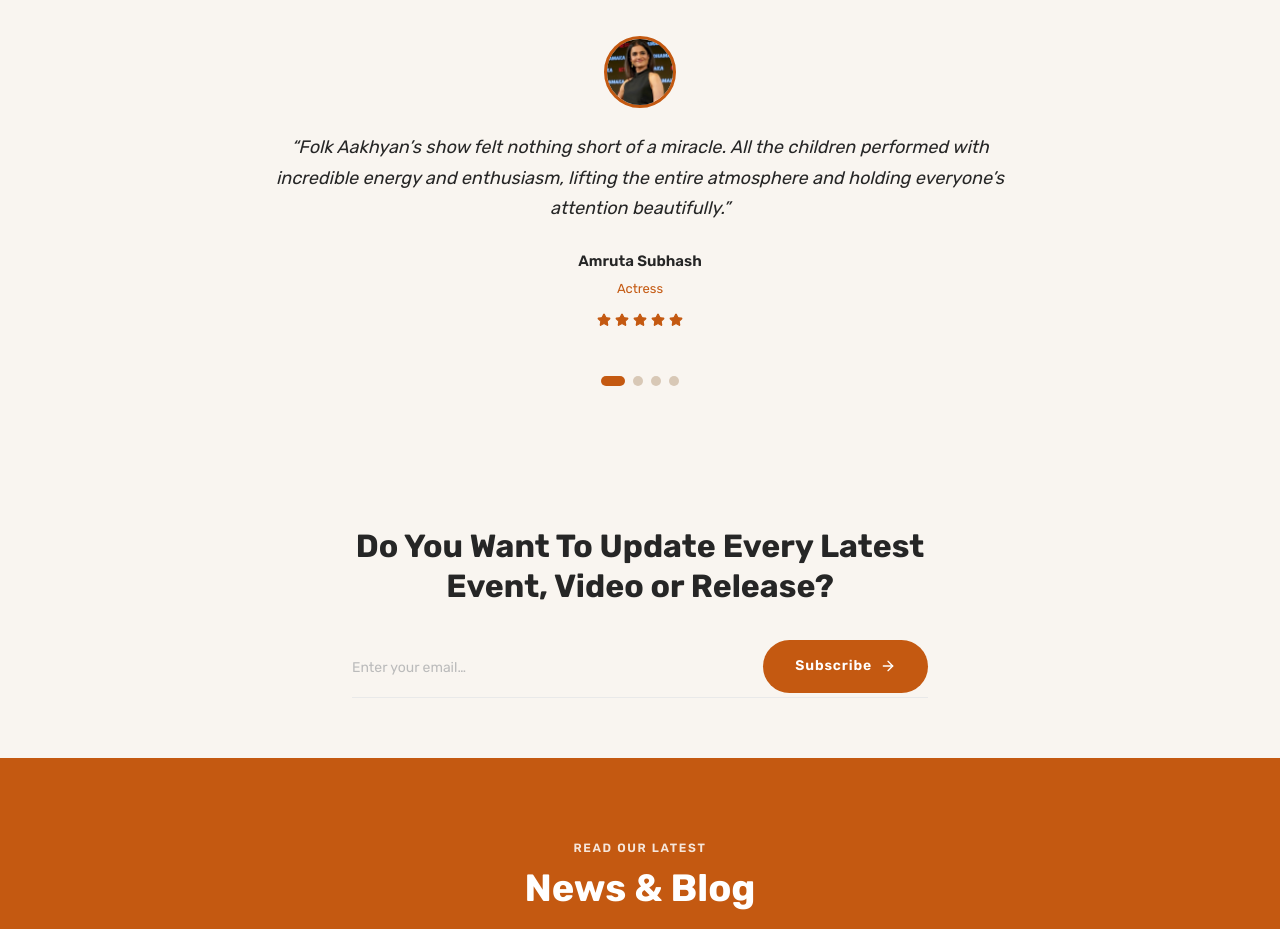
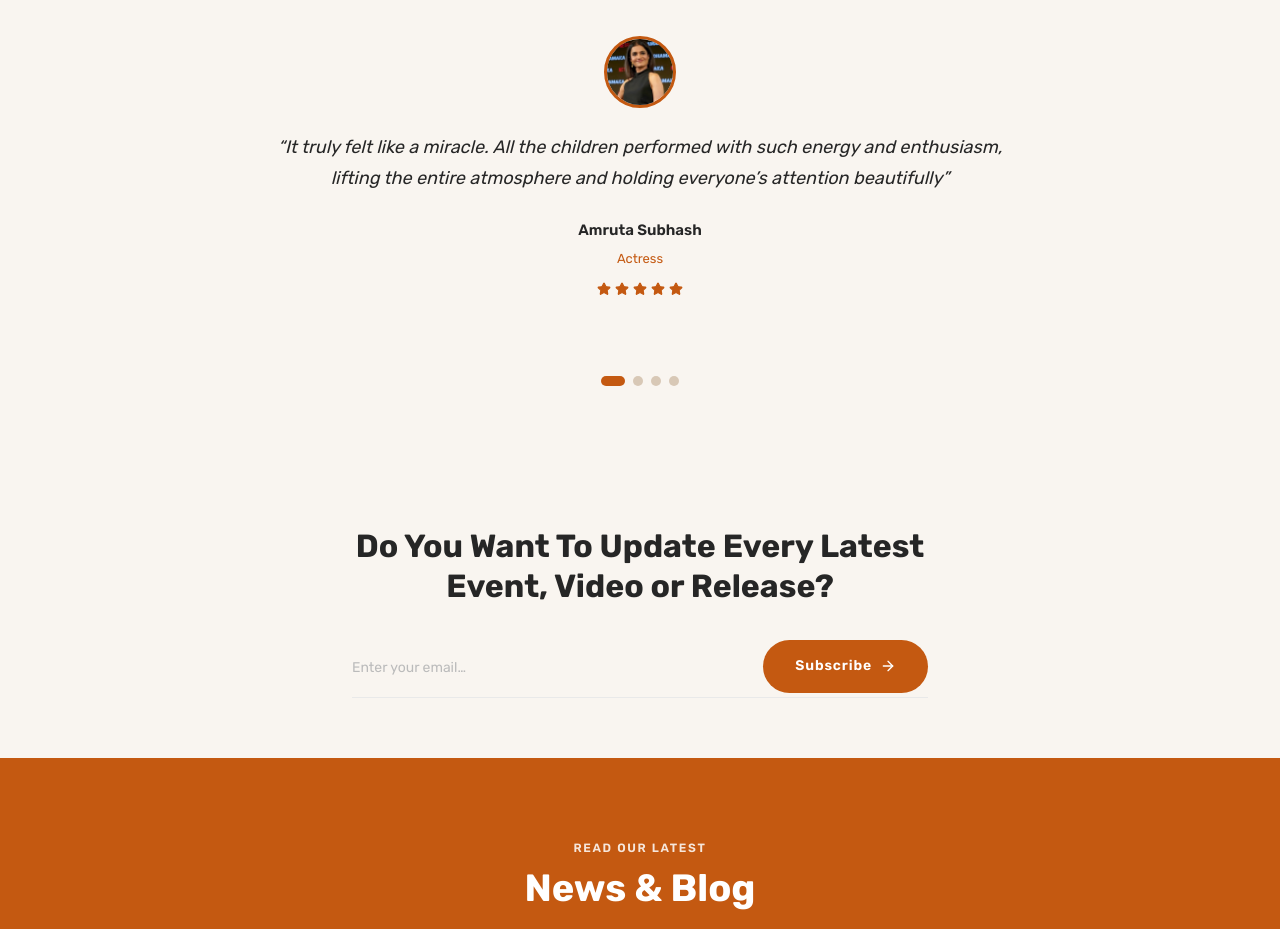
Before and after one commit to BitSpark4/deshkariStudios, a React (Vite) app: page / in a window 1280 px wide. Shown: the part 4860-5789 px from the top of the page. Built offline with nearby package versions, Linux system fonts and the light colour scheme.

Commit message:
fix(testimonials): update quotes for clarity and consistency

```diff
--- a/src/constants/testimonials.js
+++ b/src/constants/testimonials.js
@@ -1,7 +1,7 @@
 export const testimonials = [
   {
     id: 1,
-    quote: 'Folk Aakhyan’s show felt nothing short of a miracle. All the children performed with incredible energy and enthusiasm, lifting the entire atmosphere and holding everyone’s attention beautifully.',
+    quote: 'It truly felt like a miracle. All the children performed with such energy and enthusiasm, lifting the entire atmosphere and holding everyone’s attention beautifully',
     name: 'Amruta Subhash',
     role: 'Actress',
     rating: 5,
@@ -10,7 +10,7 @@ export const testimonials = [
   },
   {
     id: 2,
-    quote: 'Folk Aakhyan’s musical journey was engaging and beautifully presented. Please continue organizing such meaningful programs and keep giving us opportunities to experience such performances.',
+    quote: 'The musical journey was wonderful and engaging throughout. Please continue organizing such programs and keep giving us opportunities to witness and enjoy these performances.',
     name: 'Sumeet Pusawale',
     role: 'Actor',
     rating: 5,
@@ -20,15 +20,15 @@ export const testimonials = [
   {
     id: 3,
     quote:
-      'After the show, even though everything became calm, the impact stayed with everyone. Some participants had disabilities, yet they joined wholeheartedly and enjoyed every moment with great spirit. sWatching them dance with music was truly overwhelming for us. Our shows usually last around 2.5 to 3 hours, but during this performance, we didn’t even realize how time passed — it extended to 3.5 to 4 hours because of the incredible energy and involvement',
+      'After the program ended, everyone was calm, but the impact remained strong. Some participants had disabilities, yet they joined in wholeheartedly and enjoyed every moment with great spirit.Watching them dance with the music was truly overwhelming for us. Our shows usually last around 2.5 to 3 hours, but here we didn’t even realize how time passed — it extended to 3.5 or even 4 hours because of the energy and involvement.',
     name: 'Team – Folk Aakan!',
     role: '',
     rating: 5,
     image:'folk-akhyan.jpg',
   },
-    {
+  {
     id: 4,
-    quote: 'It was truly heartwarming to witness Folk Aakhyan’s show. Seeing all the children participate with such joy and excitement, coming together as one, brought immense happiness.',
+    quote: 'It was heartwarming to see all the children participating with such joy and excitement. Watching everyone come together as one and celebrate the moment brought immense happiness',
     name: 'Sanadesh Kulkarni',
     role: 'Actor',
     rating: 5,
```
